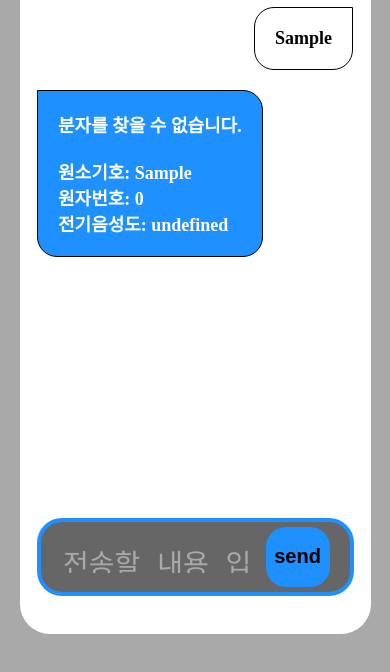
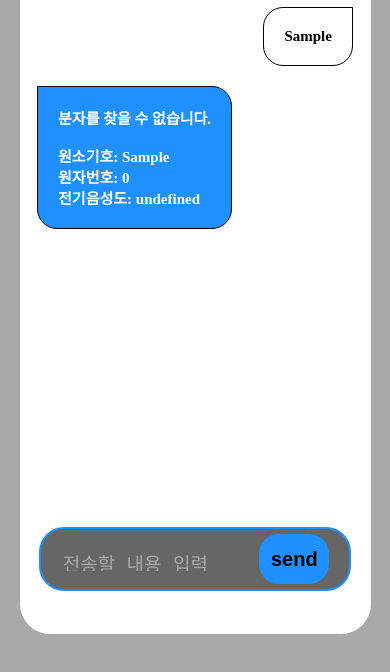
Before and after one commit to njihun/chemistry, a plain HTML site: page index.html in a window 390 px wide. Both pictures are taken after typing "Sample" into the empty fields and a click on the button "send". Shown: the part 168-840 px from the top of the page. Drawn offline with Linux system fonts and the light colour scheme.

Commit message:
Add files via upload

```diff
--- a/style.css
+++ b/style.css
@@ -66,16 +66,10 @@ body {
   /* 위 아래 여백을 추가해서 정렬을 조정 */
   padding: 20px;
   border: 1px solid black;
-  max-width: 50vw;
+  max-width: 30vw;
   font-size: 18px;
 }
 
-
-.group div div:first-child p div:first-child {
-  background-color: black;
-  font-size: 30px;
-
-}
 
 .group div div:first-child #me {
   float: right;
@@ -162,3 +156,34 @@ body {
   color: darkgray;
   font-size: 28px;
 }
+
+@media only screen and (max-width: 800px) {
+
+  .group div div:first-child p {
+    max-width: 50vw;
+    font-size: 15px;
+  }
+  .group .sticky-bottom {
+    height: 20px;
+
+    border: 2px solid darkgray;
+  }
+  .group .sticky-bottom textarea {
+    height: 19px;
+    font-size: 19px;
+  }
+  .group .sticky-bottom button {
+    width: 80px;
+    height: 50px;
+  }
+  .group .sticky-bottom textarea::placeholder {
+    font-size: 19px;
+  }
+  .group .sticky-bottom:focus-within {
+    border: 2px solid dodgerblue;
+  }
+
+
+
+
+}
```
